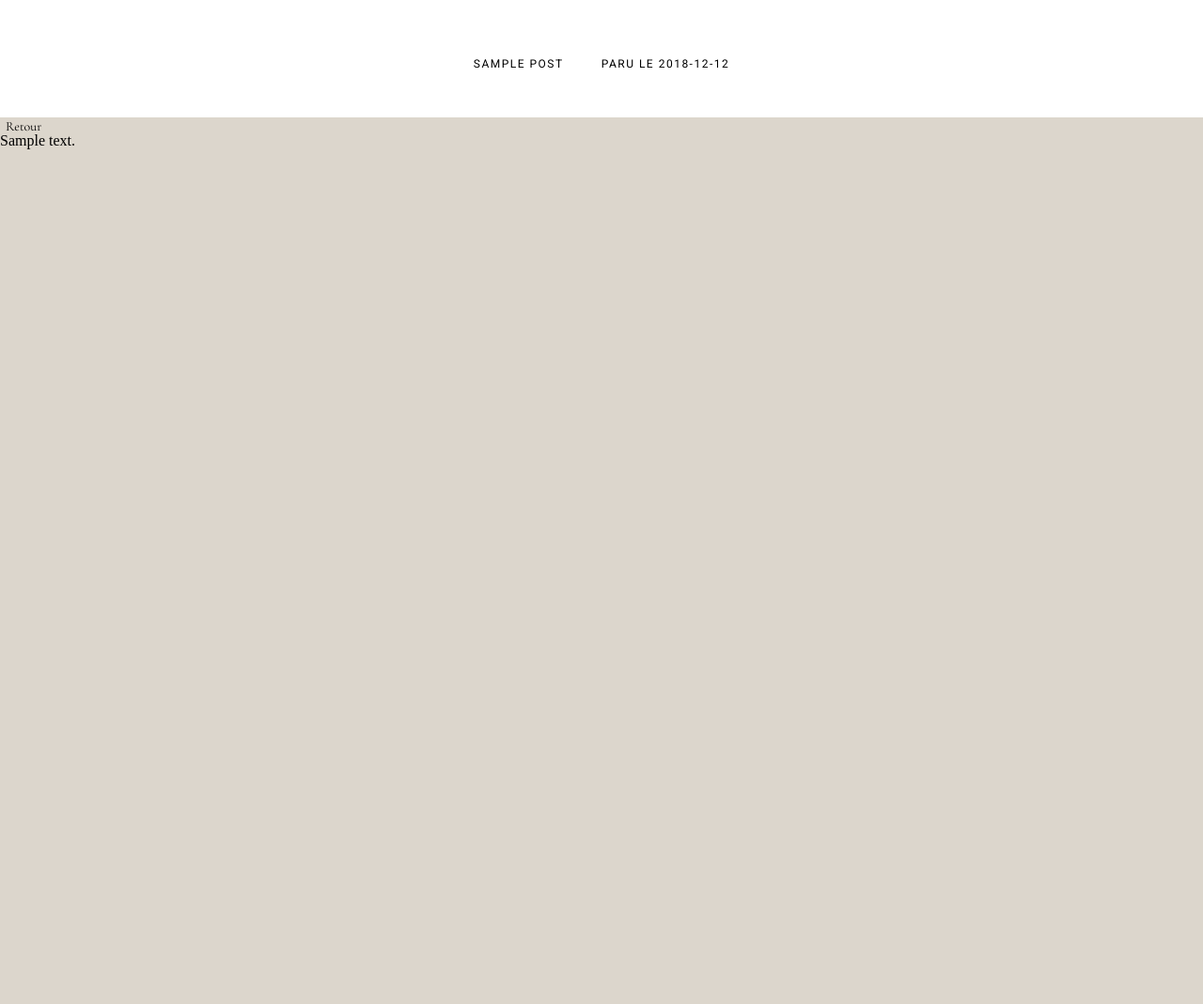
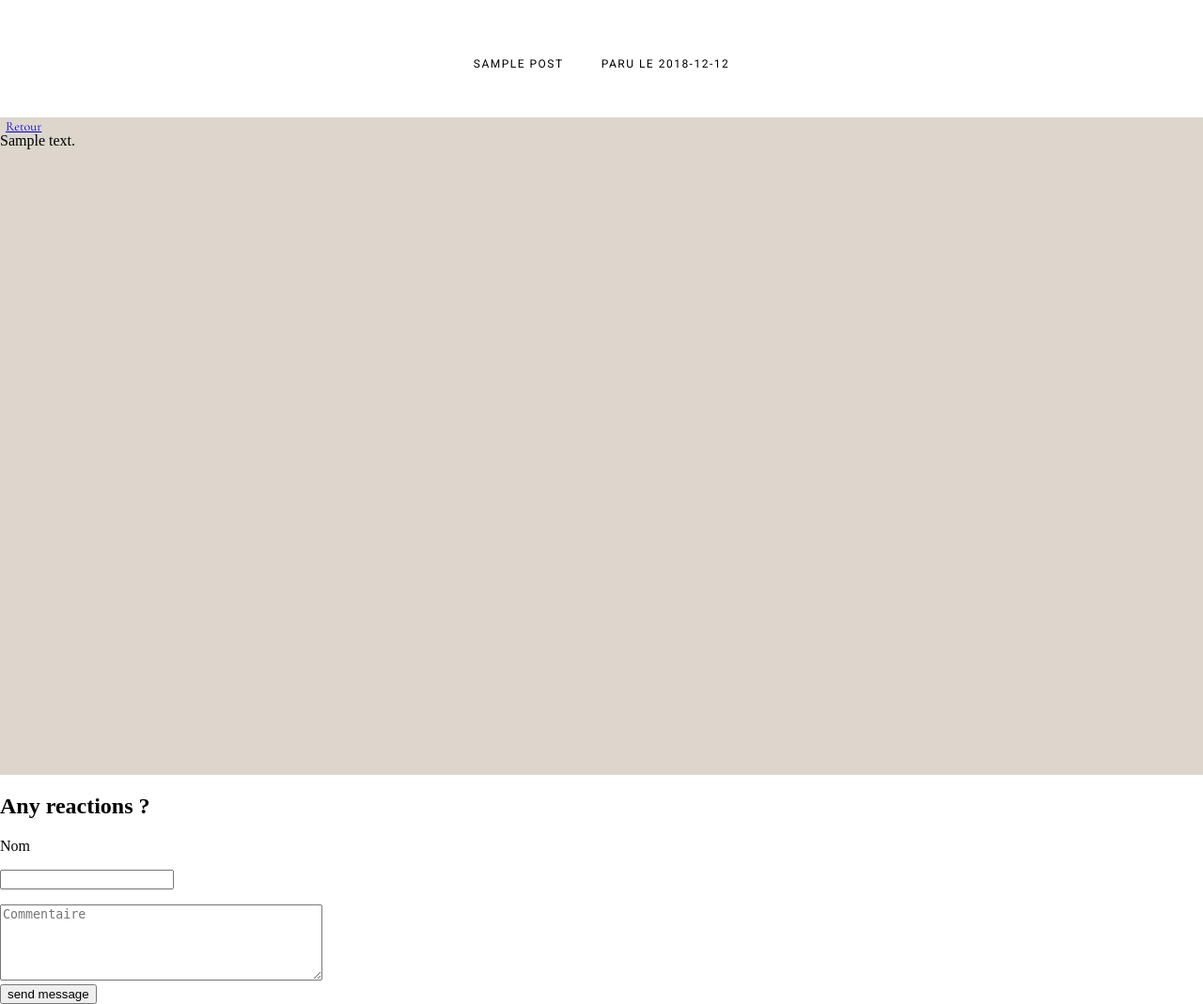
Before and after one commit to bophatin/P4, a PHP site: page /index.php?p=postView&id=1 in a window 1280 px wide. Shown: the part 322-1391 px from the top of the page at 94% size. Before the commit the page ends 481 px from the top, so only its background shows below. Run offline with PHP 8.4, Linux system fonts and the light colour scheme; tables that the repository leaves empty or names only in its code hold one stand-in row (values such as "Sample post").

Commit message:
Ajout html form

```diff
--- a/view/postView.php
+++ b/view/postView.php
@@ -25,10 +25,25 @@
 		</nav>
 	</header>
 
-	<section id="wrapper-art">
+	<section>
 		<div class="container-art">
-			<button class="back-button">Retour</button>
+			<button class="back-button"><a href="index.php?p=allPostsView">Retour</a></button>
 			<p class="content"><?= $datas->contentPost(); ?></p>
+		</div>
+	</section>
+
+	<section id="wrapper-comment">
+		<div class="container-comment">
+			<h2>Any reactions ?</h2>
+			<div class="form">
+				<form method="post">
+					<p><label for="nom">Nom</label></p>
+					<p><input type="text" name="nom"></p>
+					<textarea name="textarea" placeholder="Commentaire" rows="5" cols="40"></textarea>
+					<br/>
+					<input type="submit" value="send message" class="button">
+				</form>
+			</div>
 		</div>
 	</section>
 
```
